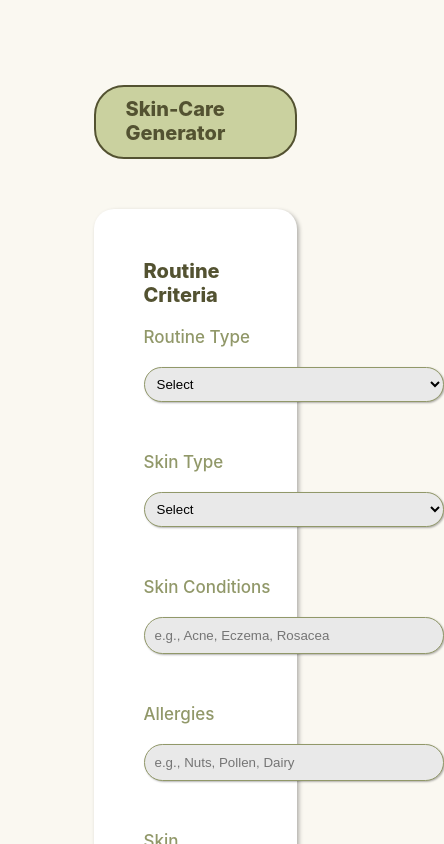
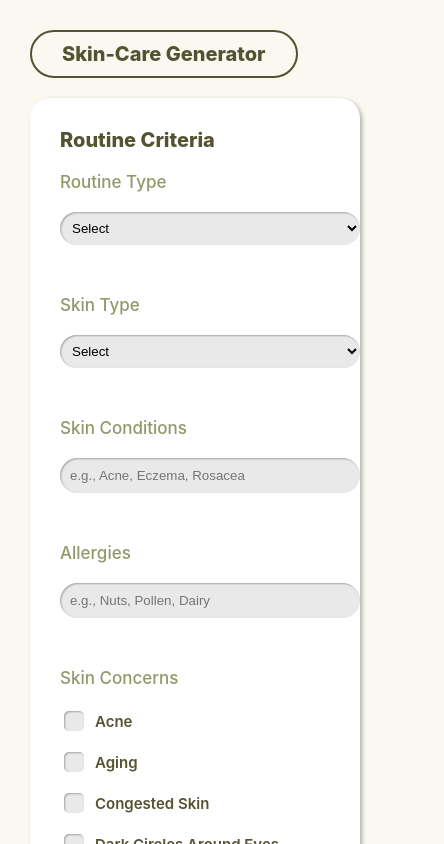
Before and after one commit to Ramisa789/Glow, a React (Create React App) app in the folder Glow/frontend/: page /SkinCareGenerator in a window 390 px wide. Shown: the top 844 px of the page, 444 px wide, since content can reach past the window. Built offline with nearby package versions, Linux system fonts and the light colour scheme.

Commit message:
fix styling conflicts

```diff
--- a/Glow/frontend/src/Pages/Components/SkinForm.css
+++ b/Glow/frontend/src/Pages/Components/SkinForm.css
@@ -44,16 +44,17 @@
 	width: 300px;
 }
 
-select {
+.generator-select {
+	width: 100%;
 	background: var(--gray);
 	padding: 8px;
 	border-radius: 20px;
-	border: 1px solid var(--greenMid);
+	border: none;
 	cursor: pointer;
-	box-shadow: 1px 1px 2px var(--softBlack);
+	box-shadow: inset 1px 1px 2px var(--softBlack);
 }
 
-select:focus {
+.generator-select:focus {
 	outline: 2px solid var(--greenMid);
 }
 
@@ -66,15 +67,15 @@ select:focus {
 	width: 300px;
 }
 
-input {
+.generator-input {
 	padding: 10px;
 	background: var(--gray);
 	border-radius: 20px;
-	border: 1px solid var(--greenMid);
-	box-shadow: 1px 1px 2px var(--softBlack);
+	border: none;
+	box-shadow: inset 1px 1px 2px var(--softBlack);
 }
 
-input:focus {
+.generator-input:focus {
 	outline: 2px solid var(--greenMid);
 }
 
@@ -104,7 +105,7 @@ input:focus {
 	min-width: 200px;
 }
 
-input[type="checkbox"] {
+.generator-input[type="checkbox"] {
 	width: 18px;
 	height: 18px;
 	appearance: none; /* Removes default checkbox styling */
@@ -117,12 +118,12 @@ input[type="checkbox"] {
 }
 
 /* Change background when checked */
-input[type="checkbox"]:checked {
+.generator-input[type="checkbox"]:checked {
 	background-color: var(--greenMid);
 }
 
 /* Add checkmark when checked */
-input[type="checkbox"]:checked::after {
+.generator-input[type="checkbox"]:checked::after {
 	content: "✔"; /* Unicode checkmark */
 	font: 600 14px var(--fontTitle);
 	color: var(--white);
--- a/Glow/frontend/src/Pages/Components/SkinForm.js
+++ b/Glow/frontend/src/Pages/Components/SkinForm.js
@@ -160,6 +160,7 @@ export default function SkinForm() {
 					<div className="subTitle">Routine Type</div>
 					<div className="dropdown-container">
 						<select
+							className="generator-select"
 							id="routine-dropdown"
 							value={selectedRoutine}
 							onChange={(e) => setSelectedRoutine(e.target.value)}
@@ -178,6 +179,7 @@ export default function SkinForm() {
 					<div className="subTitle">Skin Type</div>
 					<div className="dropdown-container">
 						<select
+							className="generator-select"
 							id="skinType-dropdown"
 							value={selectedSkinType}
 							onChange={(e) => setSelectedSkinType(e.target.value)}
@@ -196,6 +198,7 @@ export default function SkinForm() {
 					<div className="subTitle">Skin Conditions</div>
 					<div className="input-container">
 						<input
+							className="generator-input"
 							type="text"
 							id="skinConditions"
 							placeholder="e.g., Acne, Eczema, Rosacea"
@@ -213,6 +216,7 @@ export default function SkinForm() {
 					<div className="subTitle">Allergies</div>
 					<div className="input-container">
 						<input
+							className="generator-input"
 							type="text"
 							id="allergyInput"
 							placeholder="e.g., Nuts, Pollen, Dairy"
@@ -233,6 +237,7 @@ export default function SkinForm() {
 							{skinConcerns.map((concern) => (
 								<label key={concern} className="checkbox-label">
 									<input
+										className="generator-input"
 										type="checkbox"
 										value={concern}
 										checked={selectedSkinConcerns.includes(concern)}
@@ -259,6 +264,7 @@ export default function SkinForm() {
 							{ingredientPreferences.map((ingredient) => (
 								<label key={ingredient} className="checkbox-label">
 									<input
+										className="generator-input"
 										type="checkbox"
 										value={ingredient}
 										checked={selectedIngredients.includes(ingredient)}
@@ -281,6 +287,7 @@ export default function SkinForm() {
 							{ethicalSustainabilityConcerns.map((concern) => (
 								<label key={concern} className="checkbox-label">
 									<input
+										className="generator-input"
 										type="checkbox"
 										value={concern}
 										checked={selectedESConcerns.includes(concern)}
@@ -299,7 +306,7 @@ export default function SkinForm() {
 				<div className="item3-budget">
 					<div className="subTitle">Budget</div>
 					<div className="dropdown-container">
-						<select id="budget-dropdown" value={selectedBudget} onChange={handleBudgetChange}>
+						<select className="generator-select" id="budget-dropdown" value={selectedBudget} onChange={handleBudgetChange}>
 							<option value="">Select Budget</option>
 							<option value="low">Budget-Friendly ($ - $$)</option>
 							<option value="medium">Mid-Range ($$ - $$$)</option>
@@ -314,6 +321,7 @@ export default function SkinForm() {
 					<div className="subTitle">Minimum Price</div>
 					<div className="input-container" style={{width: 200}}>
 						<input
+							className="generator-input"
 							type="text"
 							id="priceMin"
 							placeholder="Enter minimum price"
@@ -328,6 +336,7 @@ export default function SkinForm() {
 					<div className="subTitle">Maximum Price</div>
 					<div className="input-container" style={{width: 200}}>
 						<input
+							className="generator-input"
 							type="text"
 							id="priceMax"
 							placeholder="Enter maximum price"
--- a/Glow/frontend/src/Pages/SkinCareGenerator.css
+++ b/Glow/frontend/src/Pages/SkinCareGenerator.css
@@ -1,4 +1,4 @@
-.container {
+.generator-container {
 	background: var(--beige);
 	min-height: 100vh; /* Ensures it covers the whole viewport */
 	padding: 50px;
@@ -6,11 +6,12 @@
 
 .widthContainer {
 	display: block;
-	width: 70%;
+	width: 80%;
+	max-width: 1000px;
 	margin: auto;
 }
 
-.header {
+.generator-header {
 	display: inline-block;
 	min-width: 50px;
 	font: 800 20px var(--fontTitle);
@@ -30,3 +31,23 @@
 	border-radius: 20px;
 	box-shadow: 2px 2px 4px var(--softBlack);
 }
+
+@media only screen and (max-width: 500px){
+	.generator-container{
+		padding: 30px;
+	}
+
+	.generator-header{
+		margin-bottom: 20px;
+	}
+
+	.formContainer {
+		padding: 30px;
+	}
+}
+
+@media only screen and (max-width: 650px) {
+	.widthContainer{
+		width: 100%;
+	}
+}
--- a/Glow/frontend/src/Pages/SkinCareGenerator.js
+++ b/Glow/frontend/src/Pages/SkinCareGenerator.js
@@ -7,9 +7,9 @@ import SkinForm from "./Components/SkinForm";
 
 export default function SkinCareGenerator() {
     return(
-       <div className="container">
+       <div className="generator-container">
            <div className="widthContainer">
-               <div className="header">Skin-Care Generator</div>
+               <div className="generator-header">Skin-Care Generator</div>
                <div className="formContainer"><SkinForm/></div>
            </div>
        </div>
```
